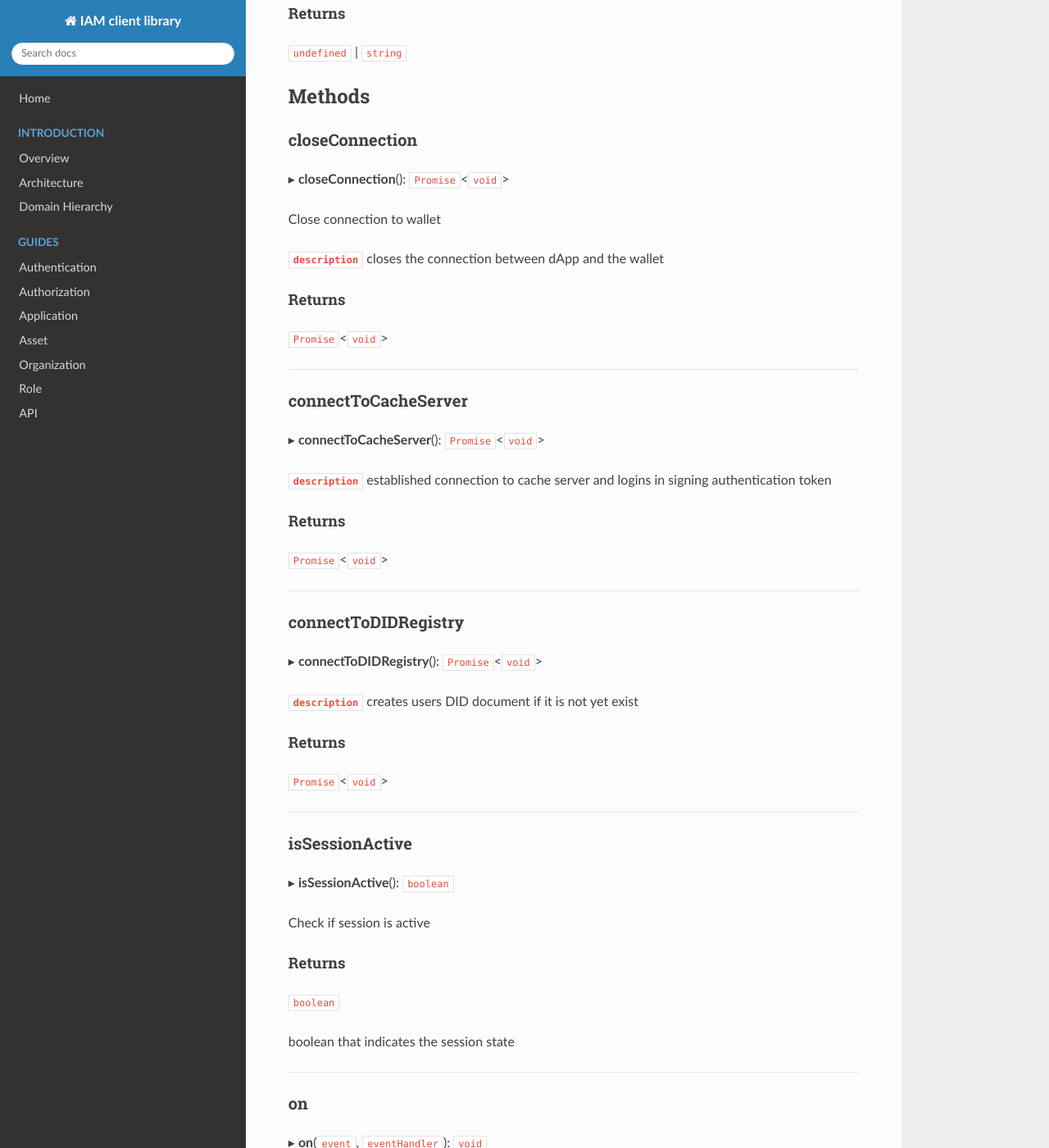
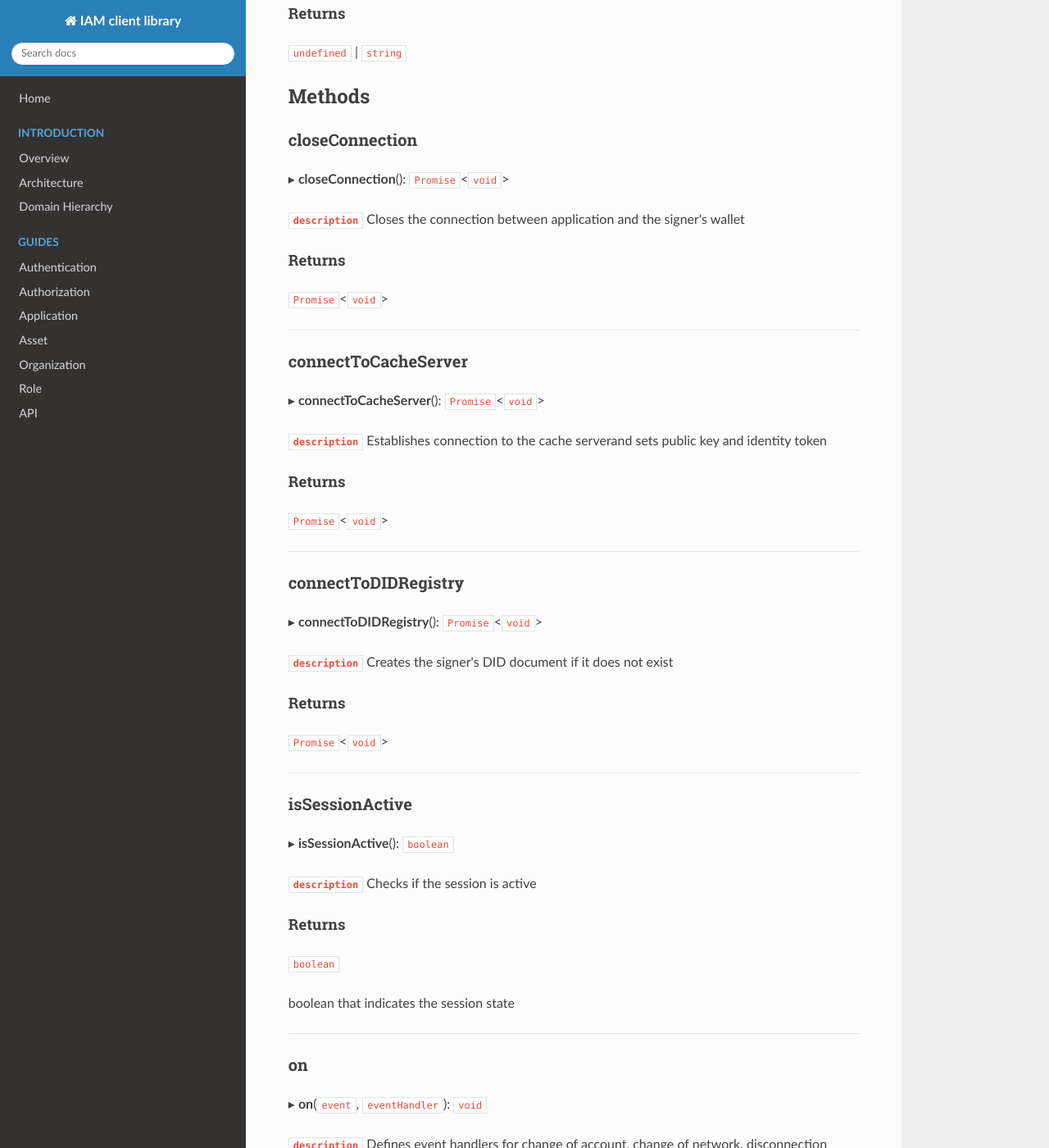
Before and after one commit to energywebfoundation/iam-client-lib, an MkDocs documentation site: the page built from docs/api/classes/iam_iam_base.IAMBase.md, in a window 1280 px wide and 1400 px high, scrolled down 1305 px. Shown: the whole window at 82% size. Built offline with MkDocs 1.6.1, drawn with Linux system fonts in a browser that asks for light colours; nearby versions of some CDN libraries; some of the changed text lies outside the part shown.

```diff
--- a/docs/api/classes/iam_iam_base.IAMBase.md
+++ b/docs/api/classes/iam_iam_base.IAMBase.md
@@ -56,9 +56,7 @@
 
 ▸ **closeConnection**(): `Promise`<`void`\>
 
-Close connection to wallet
-
-**`description`** closes the connection between dApp and the wallet
+**`description`** Closes the connection between application and the signer's wallet
 
 #### Returns
 
@@ -70,7 +68,7 @@
 
 ▸ **connectToCacheServer**(): `Promise`<`void`\>
 
-**`description`** established connection to cache server and logins in signing authentication token
+**`description`** Establishes connection to the cache serverand sets public key and identity token
 
 #### Returns
 
@@ -82,7 +80,7 @@
 
 ▸ **connectToDIDRegistry**(): `Promise`<`void`\>
 
-**`description`** creates users DID document if it is not yet exist
+**`description`** Creates the signer's DID document if it does not exist
 
 #### Returns
 
@@ -94,7 +92,7 @@
 
 ▸ **isSessionActive**(): `boolean`
 
-Check if session is active
+**`description`** Checks if the session is active
 
 #### Returns
 
@@ -108,7 +106,7 @@
 
 ▸ **on**(`event`, `eventHandler`): `void`
 
-Add event handler for certain events
+**`description`** Defines event handlers for change of account, change of network, disconnection
 
 **`requires`** to be called after the connection to wallet was initialized
 
```
Also changed, not shown: docs/api/classes/GnosisIam.GnosisIam-1.md (+5 -7 lines), docs/api/classes/iam.IAM.md (+5 -7 lines), package.json (+8 -8 lines), 1 other file.
